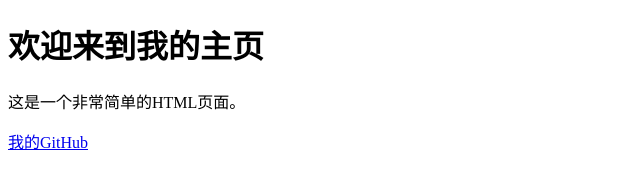
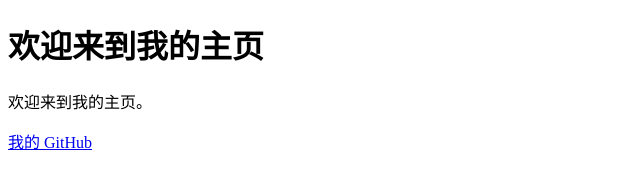
Before and after one commit to anjouliu/anjou.github.io, a plain HTML site: page index.html in a window 1280 px wide. Shown: the whole page, without its empty margins (0-640 px from the left). Drawn offline with Linux system fonts and the light colour scheme.

Commit message:
Update index.html

```diff
--- a/index.html
+++ b/index.html
@@ -7,7 +7,7 @@
 </head>
 <body>
     <h1>欢迎来到我的主页</h1>
-    <p>这是一个非常简单的HTML页面。</p>
-    <a href="https://github.com/anjouliu">我的GitHub</a>
+    <p>欢迎来到我的主页。</p>
+    <a href="https://github.com/anjouliu">我的 GitHub</a>
 </body>
 </html>
```
